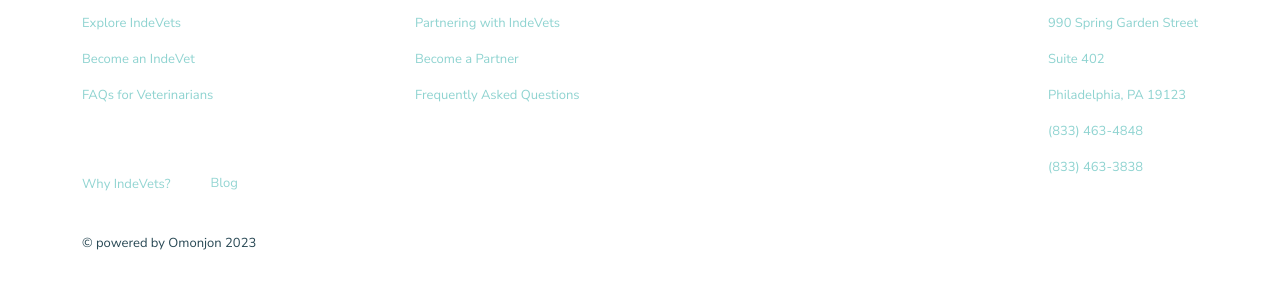
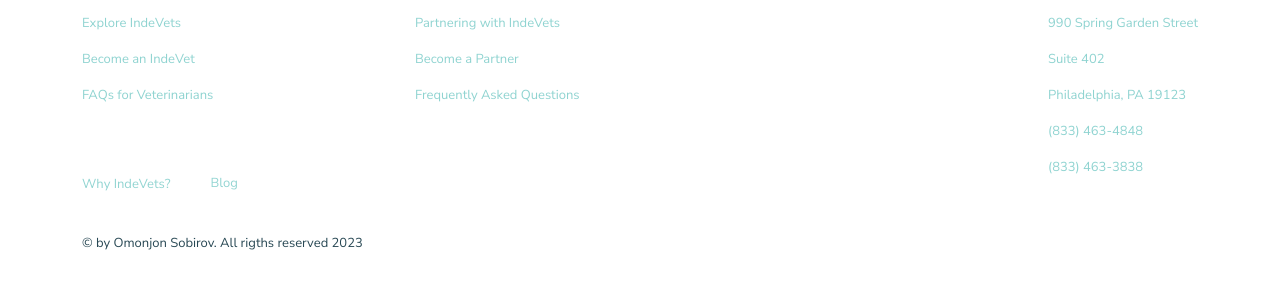
Before and after one commit to Omonjon-077/IndeVets, a plain HTML site: page index.html in a window 1280 px wide. Shown: the part 3369-3657 px from the top of the page. Drawn offline with nearby package versions, Linux system fonts and the light colour scheme.

Commit message:
Update index.html

```diff
--- a/index.html
+++ b/index.html
@@ -257,7 +257,7 @@
                         <a href="https://omonjon-077.github.io/error-404/" class="footer__box-link">Login</a>
                         <a href="https://omonjon-077.github.io/error-404/" class="footer__box-link">Privacy Policy</a>
                     </div>
-                    <h7 class="footer__title">© powered by Omonjon 2023</h7>
+                    <h7 class="footer__title">© by Omonjon Sobirov. All rigths reserved 2023</h7>
                 </div>
             </div>
         </div>
```
